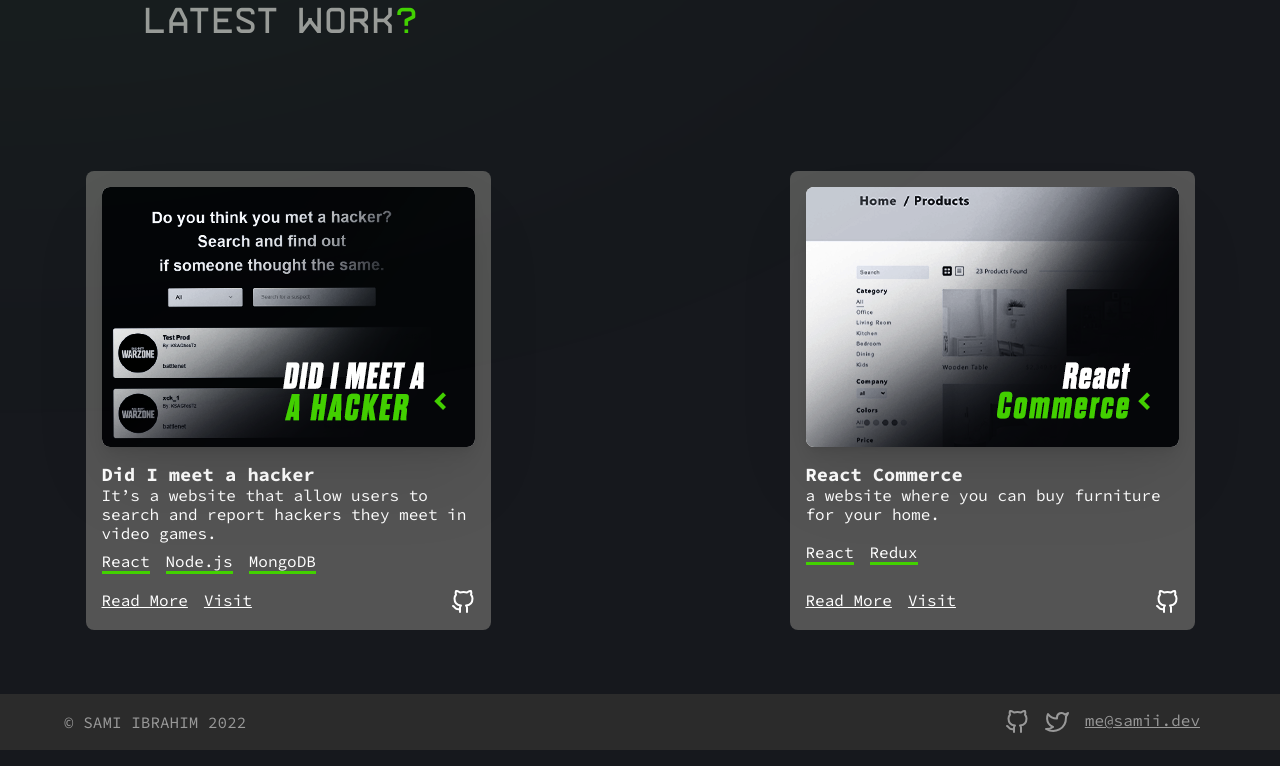
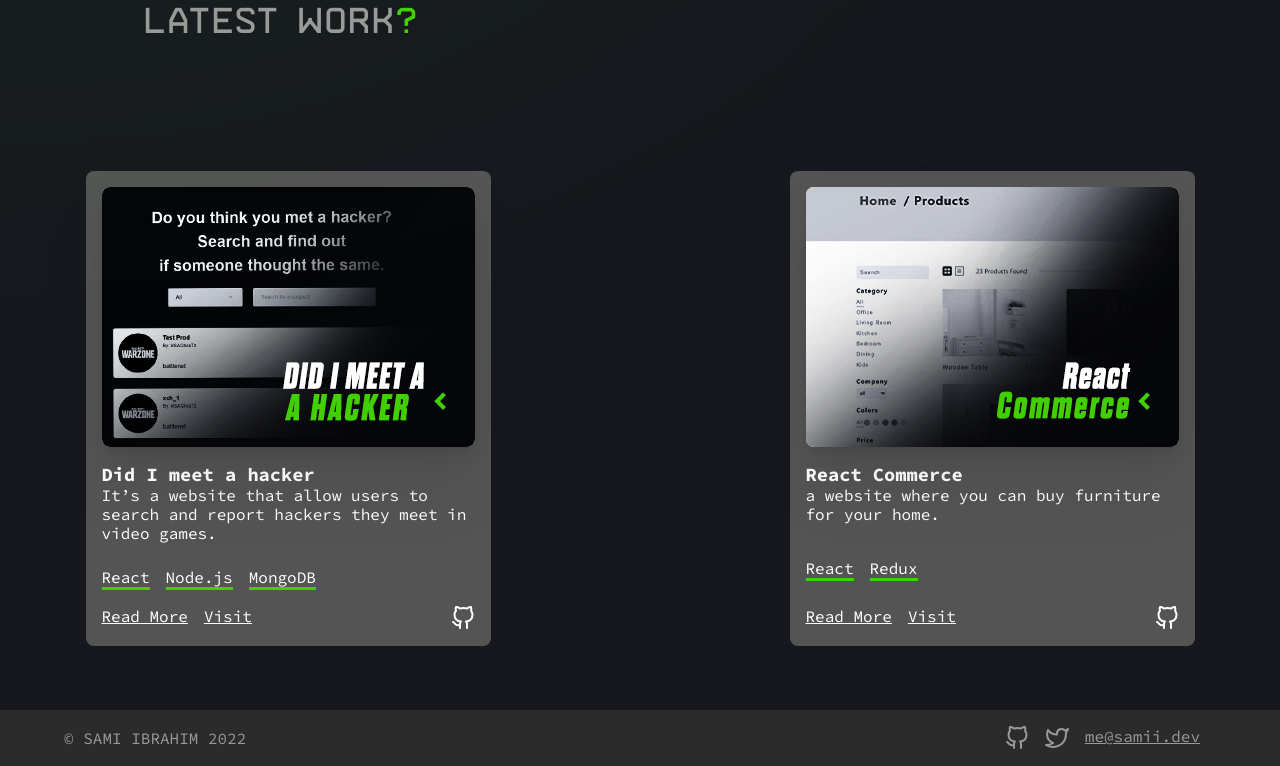
Before and after one commit to SamiKamal/portfolio, a React (Create React App) app: page / in a window 1280 px wide. Shown: the part 762-1528 px from the top of the page. Built offline with nearby package versions, Linux system fonts and the light colour scheme; a web font is replaced by a local one.

Commit message:
Fix a bug in Stack

```diff
--- a/src/components/WorkCard/index.js
+++ b/src/components/WorkCard/index.js
@@ -132,23 +132,20 @@ const WorkLink = styled(Link)`
 `
 
 const StackWrapper = styled.div`
-    margin: 16px 0;
     margin-top: auto;
 `
 
 export const StackList =  styled.ul`
     display: flex;
+    flex-wrap: wrap;
+    gap: 8px 16px;
+    margin: 16px 0;
     list-style: none;
     padding: 0;
 `
 
 export const StackItem = styled.li`
-
     border-bottom: 3px solid var(--color-secondary);
-
-    &:not(:last-child) {
-        margin-right: 16px;
-    }
 `
 
 
```
